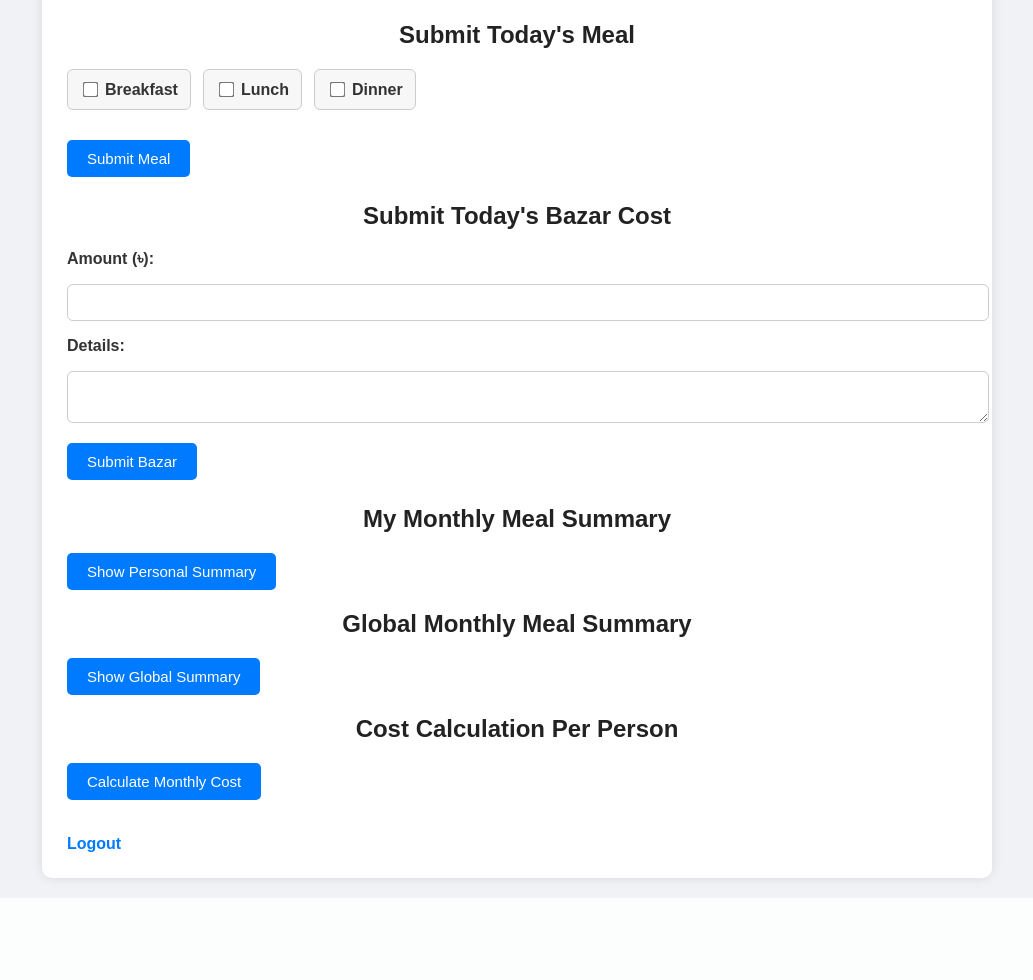
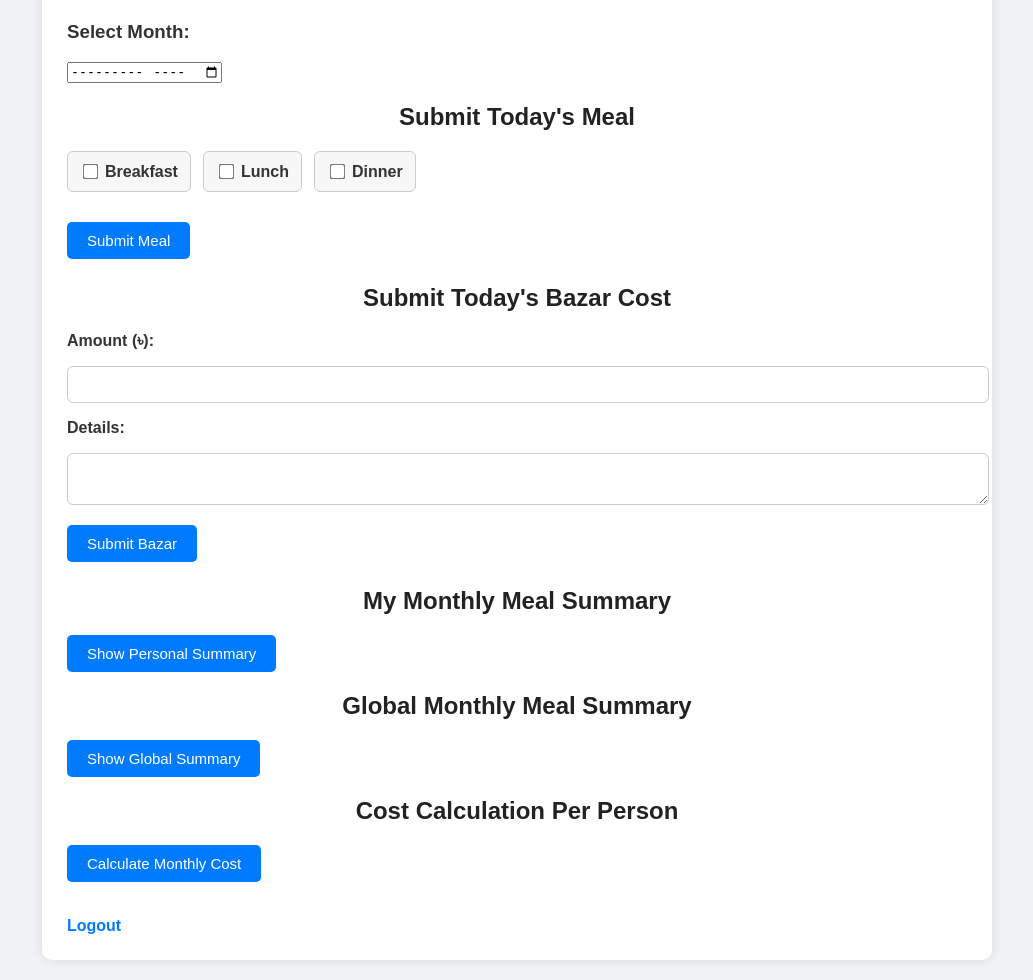
Before and after one commit to tasfiq1110/website, a Flask app: template templates/dashboard.html in a window 1280 px wide. Shown: the part 102-1082 px from the top of the page, without its empty margins (123-1156 px from the left). Before the commit the page ends 990 px from the top, so only its background shows below. Run offline with Flask 3, Linux system fonts and the light colour scheme; the template is opened without the code that fills it: most values are stand-ins (such as "Sample title", 1, 10 or a date in 2020).

Commit message:
Update dashboard.html

```diff
--- a/templates/dashboard.html
+++ b/templates/dashboard.html
@@ -8,6 +8,10 @@
 <body>
     <div class="container">
         <h1>Welcome, {{ session['username'] }}</h1>
+
+        <!-- Month Selector -->
+        <h3>Select Month:</h3>
+        <input type="month" id="monthSelector" value="{{ current_month }}">
 
         <!-- Meal Submission -->
         <h2>Submit Today's Meal</h2>
@@ -51,6 +55,9 @@
         <a id="logout" href="/logout">Logout</a>
     </div>
 
+    <script>
+        const CURRENT_MONTH = "{{ current_month }}";
+    </script>
     <script src="{{ url_for('static', filename='script.js') }}"></script>
 </body>
 </html>
```
